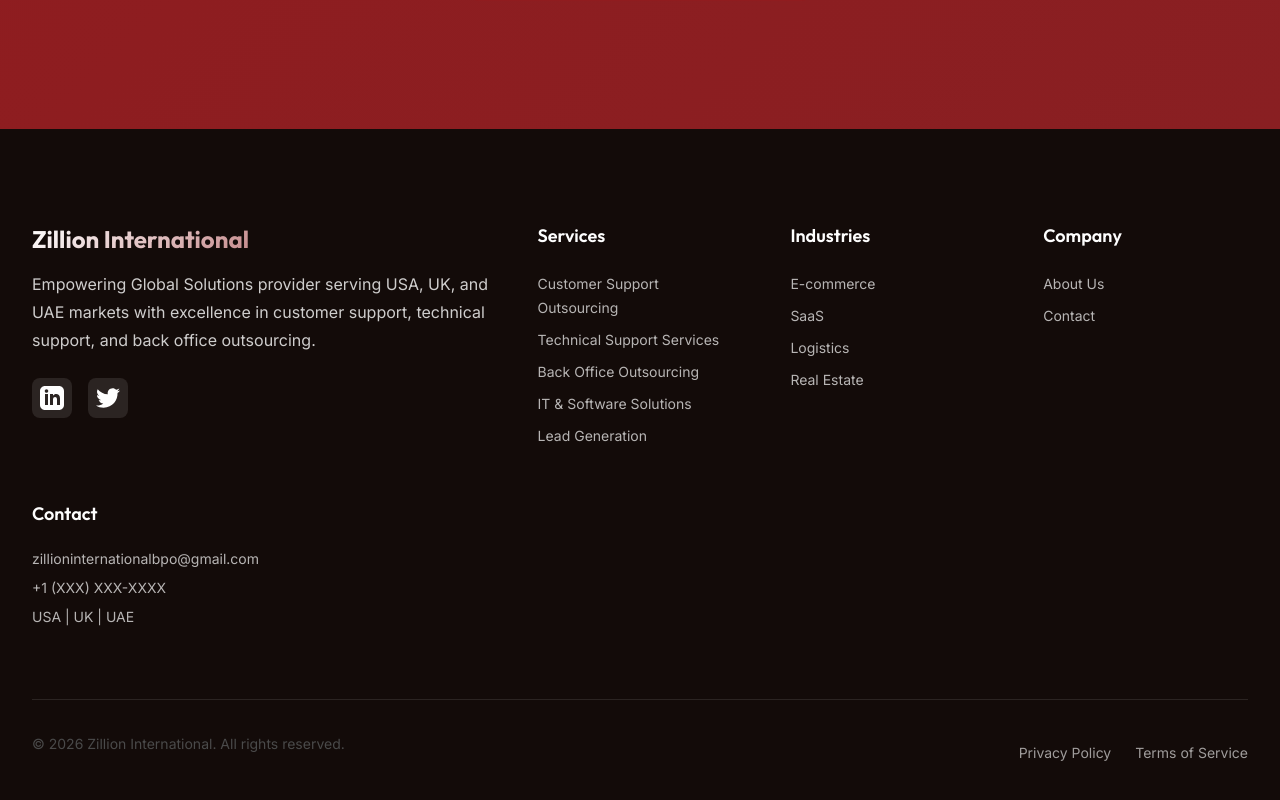
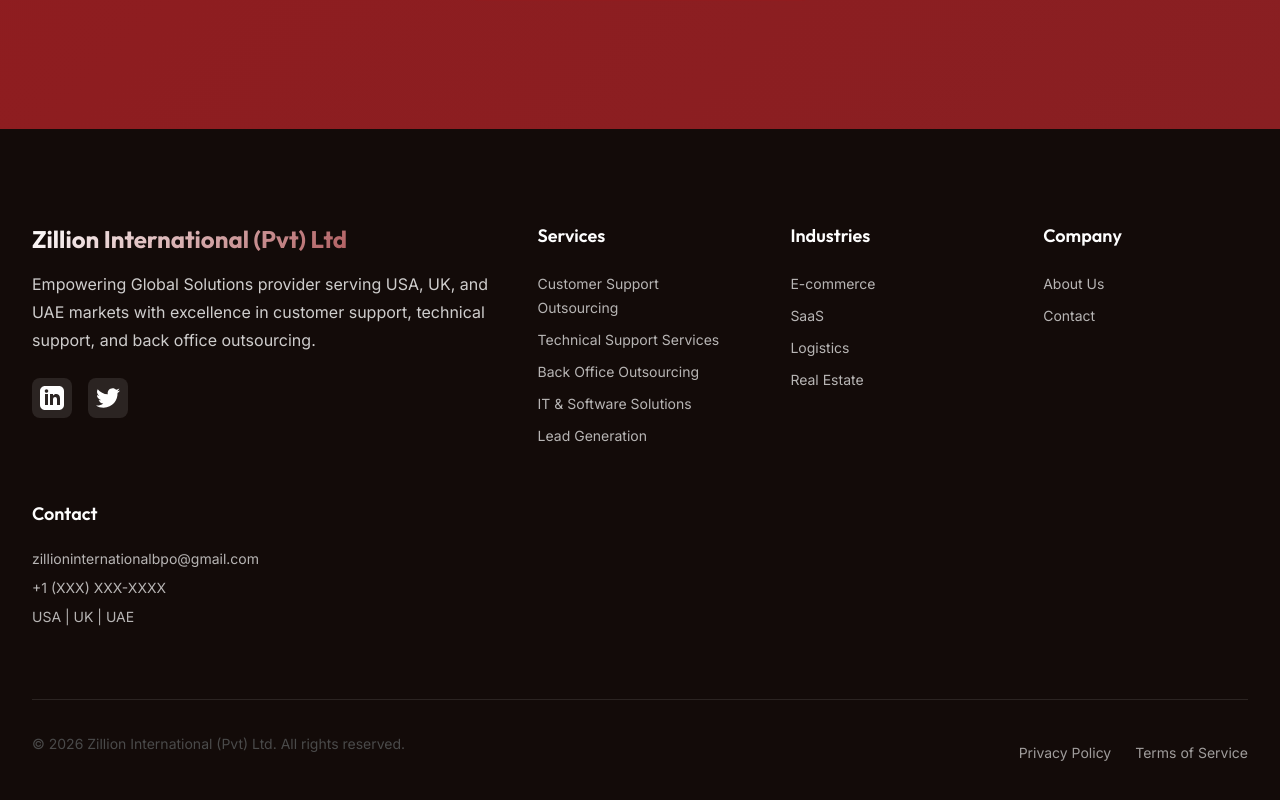
Before and after one commit to kevin-denny/ZillionInternational, a React (Vite) app: page / in a window 1280 px wide. Shown: the part 2953-3753 px from the top of the page. Built offline with nearby package versions, Linux system fonts and the light colour scheme.

Commit message:
no message

```diff
--- a/index.html
+++ b/index.html
@@ -6,7 +6,7 @@
   <link rel="icon" type="image/png" href="/images/ZillionInt_globe.png" />
   <meta name="viewport" content="width=device-width, initial-scale=1.0" />
   <meta name="theme-color" content="#901C1F" />
-  <title>Zillion International | Empowering Global Solutions</title>
+  <title>Zillion International (Pvt) Ltd | Empowering Global Solutions</title>
 </head>
 
 <body>
--- a/src/components/common/SEO.jsx
+++ b/src/components/common/SEO.jsx
@@ -10,7 +10,7 @@
     schema
 }) => {
     const siteUrl = 'https://www.zillioninternational.com';
-    const fullTitle = title ? `Zillion International | ${title}` : 'Zillion International | Empowering Global Solutions';
+    const fullTitle = title ? `Zillion International (Pvt) Ltd | ${title}` : 'Zillion International (Pvt) Ltd | Empowering Global Solutions';
     const fullCanonical = canonical ? `${siteUrl}${canonical}` : siteUrl;
     const defaultImage = `${siteUrl}/og-image.jpg`;
 
@@ -29,7 +29,7 @@
             <meta property="og:title" content={fullTitle} />
             <meta property="og:description" content={description} />
             <meta property="og:image" content={ogImage || defaultImage} />
-            <meta property="og:site_name" content="Zillion International" />
+            <meta property="og:site_name" content="Zillion International (Pvt) Ltd" />
 
             {/* Twitter */}
             <meta property="twitter:card" content="summary_large_image" />
--- a/src/components/layout/Footer.jsx
+++ b/src/components/layout/Footer.jsx
@@ -9,7 +9,7 @@
             <div className="container">
                 <div className="footer__content">
                     <div className="footer__section">
-                        <h3 className="footer__title">Zillion International</h3>
+                        <h3 className="footer__title">Zillion International (Pvt) Ltd</h3>
                         <p className="footer__description">
                             Empowering Global Solutions provider serving USA, UK, and UAE markets with excellence in customer support, technical support, and back office outsourcing.
                         </p>
@@ -68,7 +68,7 @@
                 </div>
 
                 <div className="footer__bottom">
-                    <p>&copy; {currentYear} Zillion International. All rights reserved.</p>
+                    <p>&copy; {currentYear} Zillion International (Pvt) Ltd. All rights reserved.</p>
                     <div className="footer__legal">
                         <Link to="/privacy">Privacy Policy</Link>
                         <Link to="/terms">Terms of Service</Link>
--- a/src/components/layout/Header.jsx
+++ b/src/components/layout/Header.jsx
@@ -19,7 +19,7 @@
             <div className="container">
                 <nav className="nav" role="navigation" aria-label="Main navigation">
                     <Link to="/" className="nav__logo">
-                        <img src="/images/ZillionInt_withbg.jpeg" alt="Zillion International" className="nav__logo-img" />
+                        <img src="/images/ZillionInt_withbg.jpeg" alt="Zillion International (Pvt) Ltd" className="nav__logo-img" />
                     </Link>
 
                     <button
--- a/src/pages/About.jsx
+++ b/src/pages/About.jsx
@@ -22,7 +22,7 @@
 
             <section className="page-header">
                 <div className="container">
-                    <h1>About Zillion International</h1>
+                    <h1>About Zillion International (Pvt) Ltd</h1>
                     <p className="page-subtitle">
                         Your trusted partner for BPO and IT solutions across USA, UK, and UAE markets
                     </p>
@@ -35,7 +35,7 @@
                         <div className="about-section">
                             <h2>Our Mission</h2>
                             <p>
-                                At Zillion International, our mission is to empower businesses across USA, UK, and UAE
+                                At Zillion International (Pvt) Ltd, our mission is to empower businesses across USA, UK, and UAE
                                 to achieve operational excellence through world-class BPO and IT solutions. We combine
                                 cutting-edge technology with human expertise to deliver outsourcing services that drive
                                 measurable business results.
@@ -45,7 +45,7 @@
                         <div className="about-section">
                             <h2>Who We Are</h2>
                             <p>
-                                Founded with a vision to transform business operations globally, Zillion International
+                                Founded with a vision to transform business operations globally, Zillion International (Pvt) Ltd
                                 has grown into a leading BPO services provider trusted by Fortune 500 companies and
                                 fast-growing startups alike. With over 15 years of industry experience, we've successfully
                                 delivered outsourced customer support services, technical support, and back office solutions
@@ -110,7 +110,7 @@
                     <div className="cta-box">
                         <h2>Partner With Us</h2>
                         <p>
-                            Join hundreds of companies that trust Zillion International for their BPO and IT needs.
+                            Join hundreds of companies that trust Zillion International (Pvt) Ltd for their BPO and IT needs.
                             Let's discuss how we can help your business grow.
                         </p>
                         <Link to="/contact">
--- a/src/pages/CaseStudies.jsx
+++ b/src/pages/CaseStudies.jsx
@@ -70,7 +70,7 @@
                         <p>
                             Our BPO services have helped companies reduce costs, improve customer satisfaction,
                             and scale operations efficiently. These case studies demonstrate the real-world impact
-                            of partnering with Zillion International for your outsourcing needs.
+                            of partnering with Zillion International (Pvt) Ltd for your outsourcing needs.
                         </p>
                     </div>
 
--- a/src/pages/Contact.jsx
+++ b/src/pages/Contact.jsx
@@ -11,7 +11,7 @@
         <>
             <SEO
                 title="Contact Our BPO & IT Solutions Experts"
-                description="Contact Zillion International for BPO services, outsourced customer support, technical support outsourcing, and IT solutions."
+                description="Contact Zillion International (Pvt) Ltd for BPO services, outsourced customer support, technical support outsourcing, and IT solutions."
                 keywords="contact BPO company, outsourcing inquiry, BPO quote, IT solutions contact, customer support outsourcing"
                 canonical="/contact"
                 schema={localBusinessSchema}
--- a/src/pages/Home.jsx
+++ b/src/pages/Home.jsx
@@ -134,7 +134,7 @@
             <section className="why-section section bg-light">
                 <div className="container">
                     <div className="section-header text-center">
-                        <h2>Why Choose Zillion International</h2>
+                        <h2>Why Choose Zillion International (Pvt) Ltd</h2>
                         <p className="section-subtitle">
                             Your trusted Empowering Global Solutions provider for USA, UK, and UAE markets
                         </p>
--- a/src/pages/PrivacyPolicy.jsx
+++ b/src/pages/PrivacyPolicy.jsx
@@ -6,8 +6,8 @@
     return (
         <>
             <SEO
-                title="Privacy Policy - Zillion International"
-                description="Privacy Policy for Zillion International. Learn how we collect, use, and protect your personal information."
+                title="Privacy Policy - Zillion International (Pvt) Ltd"
+                description="Privacy Policy for Zillion International (Pvt) Ltd. Learn how we collect, use, and protect your personal information."
                 keywords="privacy policy, data protection, GDPR, personal information"
                 canonical="/privacy"
             />
@@ -29,7 +29,7 @@
                         <div className="legal-section">
                             <h2>1. Introduction</h2>
                             <p>
-                                Welcome to Zillion International. We respect your privacy and are committed to protecting your personal data.
+                                Welcome to Zillion International (Pvt) Ltd. We respect your privacy and are committed to protecting your personal data.
                                 This privacy policy will inform you as to how we look after your personal data when you visit our website
                                 (regardless of where you visit it from) and tell you about your privacy rights and how the law protects you.
                             </p>
--- a/src/pages/Terms.jsx
+++ b/src/pages/Terms.jsx
@@ -6,8 +6,8 @@
     return (
         <>
             <SEO
-                title="Terms of Service - Zillion International"
-                description="Terms of Service for Zillion International. Read our terms and conditions for using our website and services."
+                title="Terms of Service - Zillion International (Pvt) Ltd"
+                description="Terms of Service for Zillion International (Pvt) Ltd. Read our terms and conditions for using our website and services."
                 keywords="terms of service, terms and conditions, legal, user agreement"
                 canonical="/terms"
             />
@@ -36,17 +36,17 @@
                         <div className="legal-section">
                             <h2>2. Use of Services</h2>
                             <p>
-                                You agree to use the services provided by Zillion International only for the purposes that are permitted by (a) the Terms and (b) any applicable law, regulation or generally accepted practices or guidelines in the relevant jurisdictions.
+                                You agree to use the services provided by Zillion International (Pvt) Ltd only for the purposes that are permitted by (a) the Terms and (b) any applicable law, regulation or generally accepted practices or guidelines in the relevant jurisdictions.
                             </p>
                             <p>
-                                You agree not to access (or attempt to access) any of the Services by any means other than through the interface that is provided by Zillion International, unless you have been specifically allowed to do so in a separate agreement with Zillion International.
+                                You agree not to access (or attempt to access) any of the Services by any means other than through the interface that is provided by Zillion International (Pvt) Ltd, unless you have been specifically allowed to do so in a separate agreement with Zillion International (Pvt) Ltd.
                             </p>
                         </div>
 
                         <div className="legal-section">
                             <h2>3. Intellectual Property</h2>
                             <p>
-                                This site and its original content, features, and functionality are owned by Zillion International and are protected by international copyright, trademark, patent, trade secret, and other intellectual property or proprietary rights laws.
+                                This site and its original content, features, and functionality are owned by Zillion International (Pvt) Ltd and are protected by international copyright, trademark, patent, trade secret, and other intellectual property or proprietary rights laws.
                             </p>
                         </div>
 
--- a/src/utils/schema.js
+++ b/src/utils/schema.js
@@ -3,7 +3,7 @@
 export const generateOrganizationSchema = () => ({
   "@context": "https://schema.org",
   "@type": "Organization",
-  "name": "Zillion International",
+  "name": "Zillion International (Pvt) Ltd",
   "description": "Empowering Global Solutions provider serving USA, UK, and UAE markets with customer support, technical support, and back office outsourcing services.",
   "url": "https://www.zillioninternational.com",
   "logo": "https://www.zillioninternational.com/logo.png",
@@ -44,7 +44,7 @@
   "description": service.description,
   "provider": {
     "@type": "Organization",
-    "name": "Zillion International"
+    "name": "Zillion International (Pvt) Ltd"
   },
   "areaServed": ["US", "GB", "AE"],
   "serviceType": service.type
@@ -53,7 +53,7 @@
 export const generateLocalBusinessSchema = () => ({
   "@context": "https://schema.org",
   "@type": "ProfessionalService",
-  "name": "Zillion International",
+  "name": "Zillion International (Pvt) Ltd",
   "image": "https://www.zillioninternational.com/logo.png",
   "description": "Empowering Global Solutions provider offering customer support, technical support, and back office outsourcing services.",
   "address": [
@@ -96,11 +96,11 @@
   "description": article.description,
   "author": {
     "@type": "Organization",
-    "name": "Zillion International"
+    "name": "Zillion International (Pvt) Ltd"
   },
   "publisher": {
     "@type": "Organization",
-    "name": "Zillion International",
+    "name": "Zillion International (Pvt) Ltd",
     "logo": {
       "@type": "ImageObject",
       "url": "https://www.zillioninternational.com/logo.png"
```
